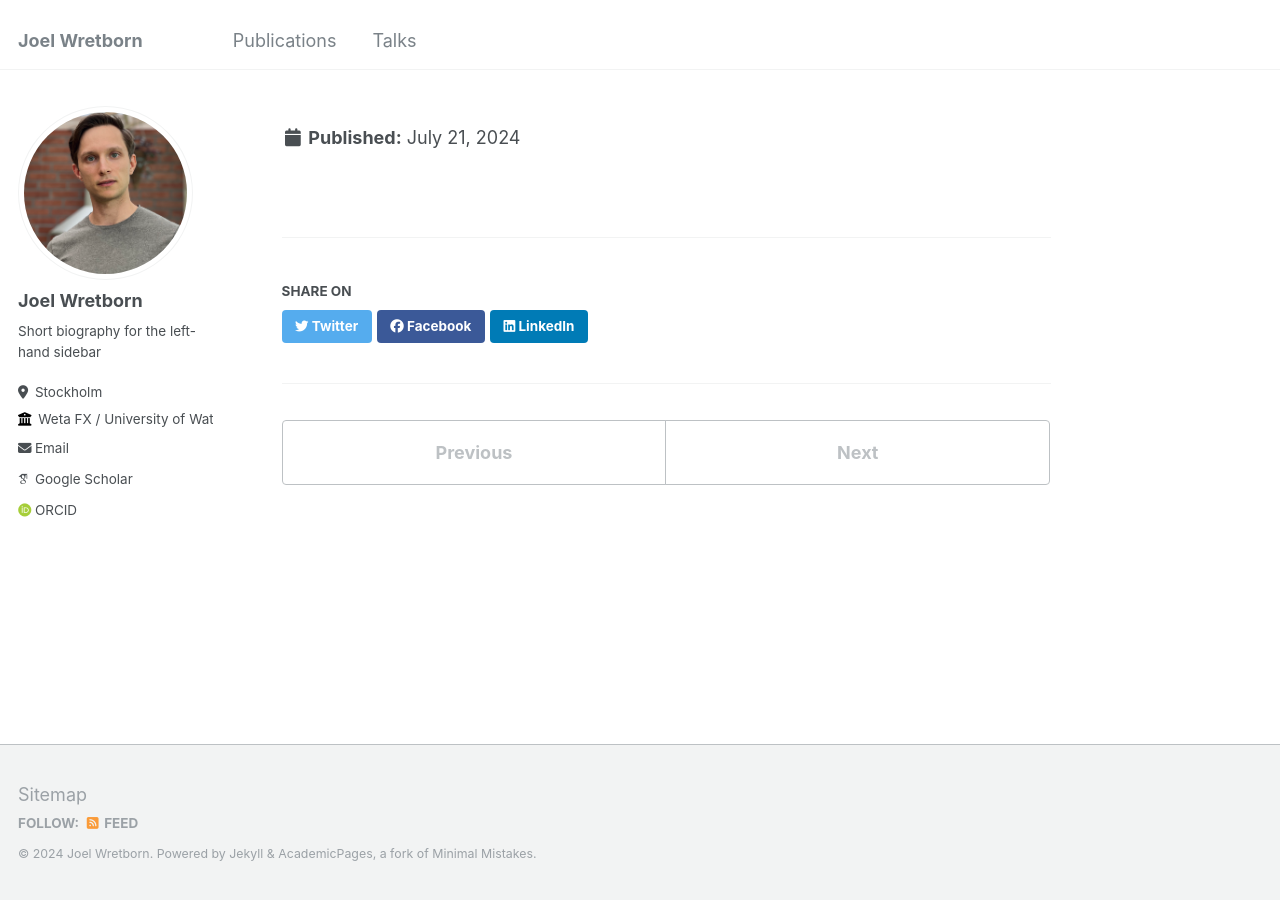
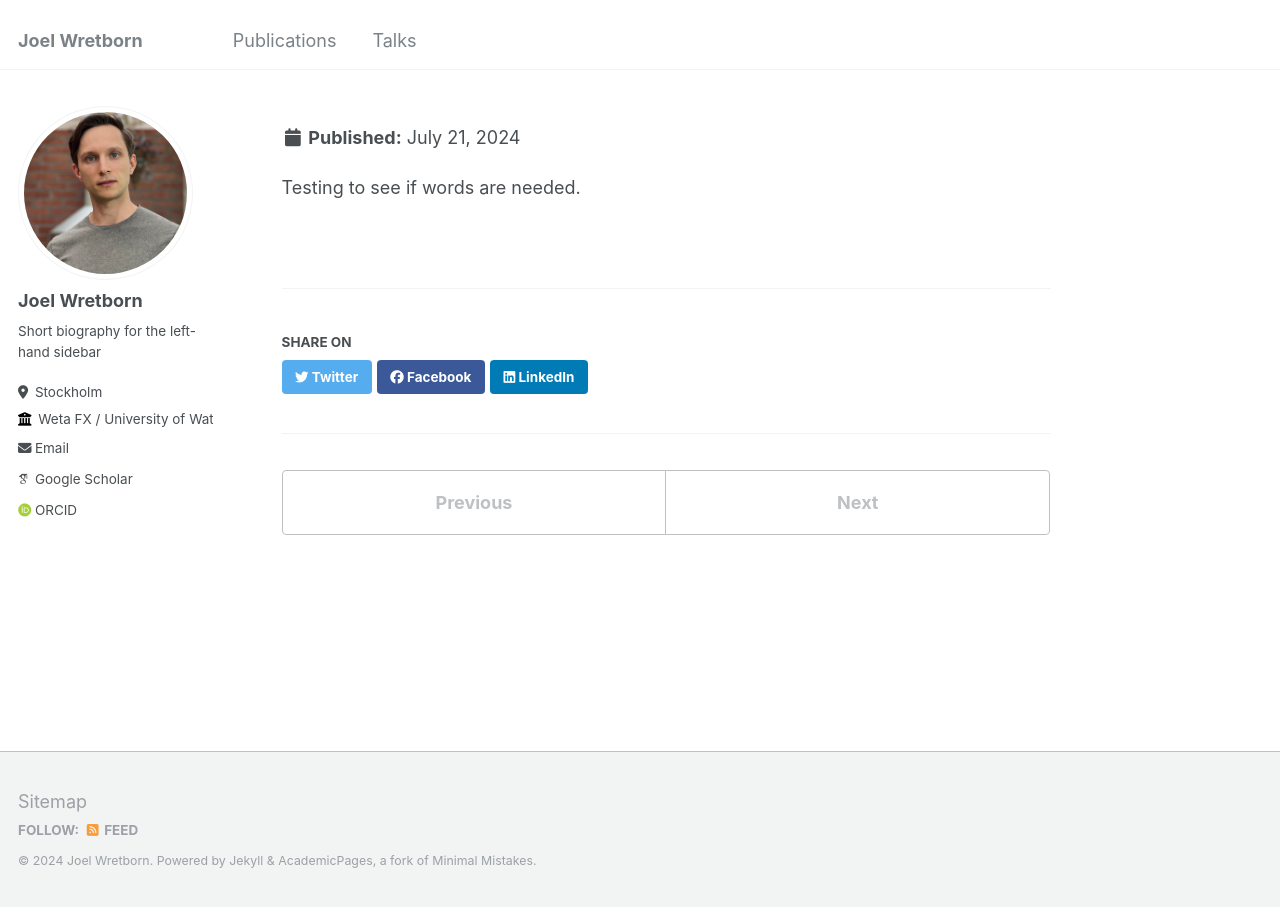
Before and after one commit to Pingul/Pingul.github.io, a Jekyll site: the page built from _publications/2020-UnderwaterBubbles.md, in a window 1280 px wide. Built offline with Jekyll 4.4.1, drawn with Linux system fonts in a browser that asks for light colours; some web fonts are replaced.

Commit message:
Updating publication

```diff
--- a/_publications/2020-UnderwaterBubbles.md
+++ b/_publications/2020-UnderwaterBubbles.md
@@ -9,3 +9,5 @@ venue: 'SIGGRAPH Talks'
 paperurl: 'http://pingul.github.io/files/Publication-Underwater_Bubbles_and_Coupling.pdf'
 citation: 'Alexey Stomakhin, Joel Wretborn, Kevin Blom, and Gilles Daviet (2020) “Underwater Bubbles and Coupling.” Special Interest Group on Computer Graphics and Interactive Techniques Conference Talks. https://doi.org/10.1145/3388767.3407390.'
 ---
+
+Testing to see if words are needed.
```
